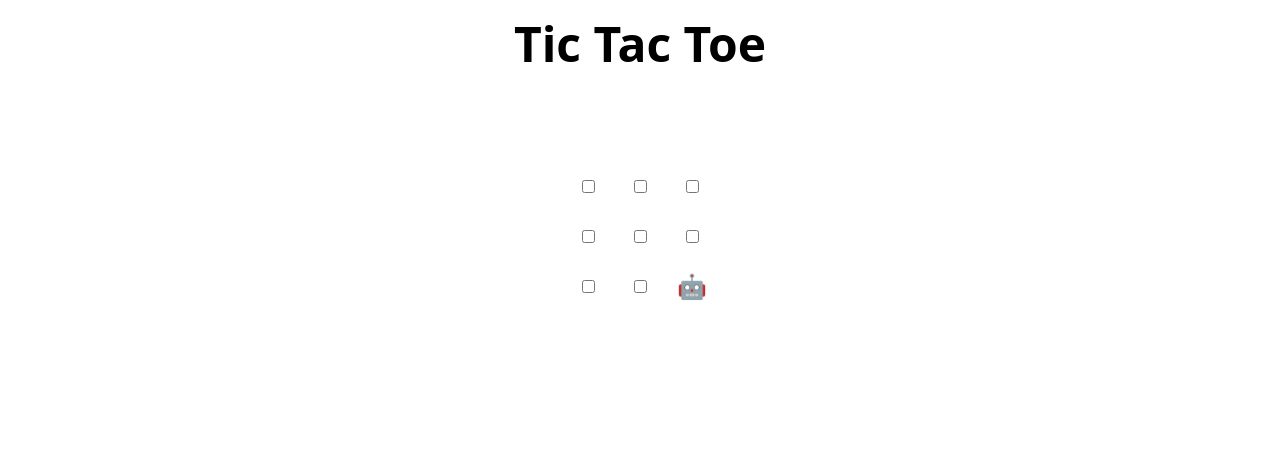
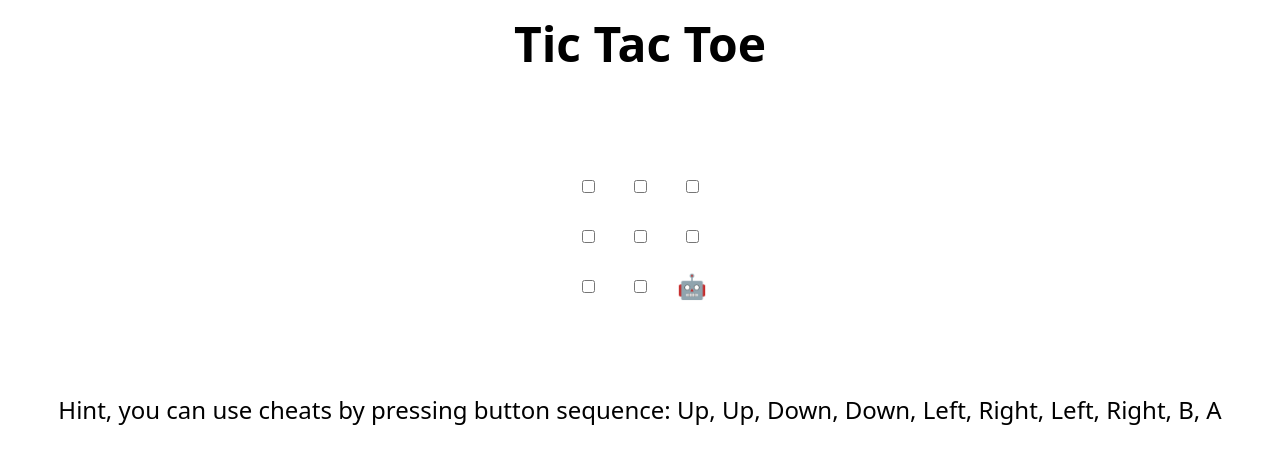
Before and after one commit to c4m1r/skills-review-pull-requests, a plain HTML site: page index.html in a window 1280 px wide. Drawn offline with Linux system fonts and the light colour scheme.

Commit message:
Update index.html
let ppl cheat

```diff
--- a/index.html
+++ b/index.html
@@ -48,7 +48,7 @@
 </table>
 
 <h2 hidden>Game over, refresh to play again 🧑‍💻 🤖!</h2>
-
+Hint, you can use cheats by pressing button sequence: Up, Up, Down, Down, Left, Right, Left, Right, B, A
 <script>
   // Initialization
   const boxes = Array.from(document.querySelectorAll("td"));
```
